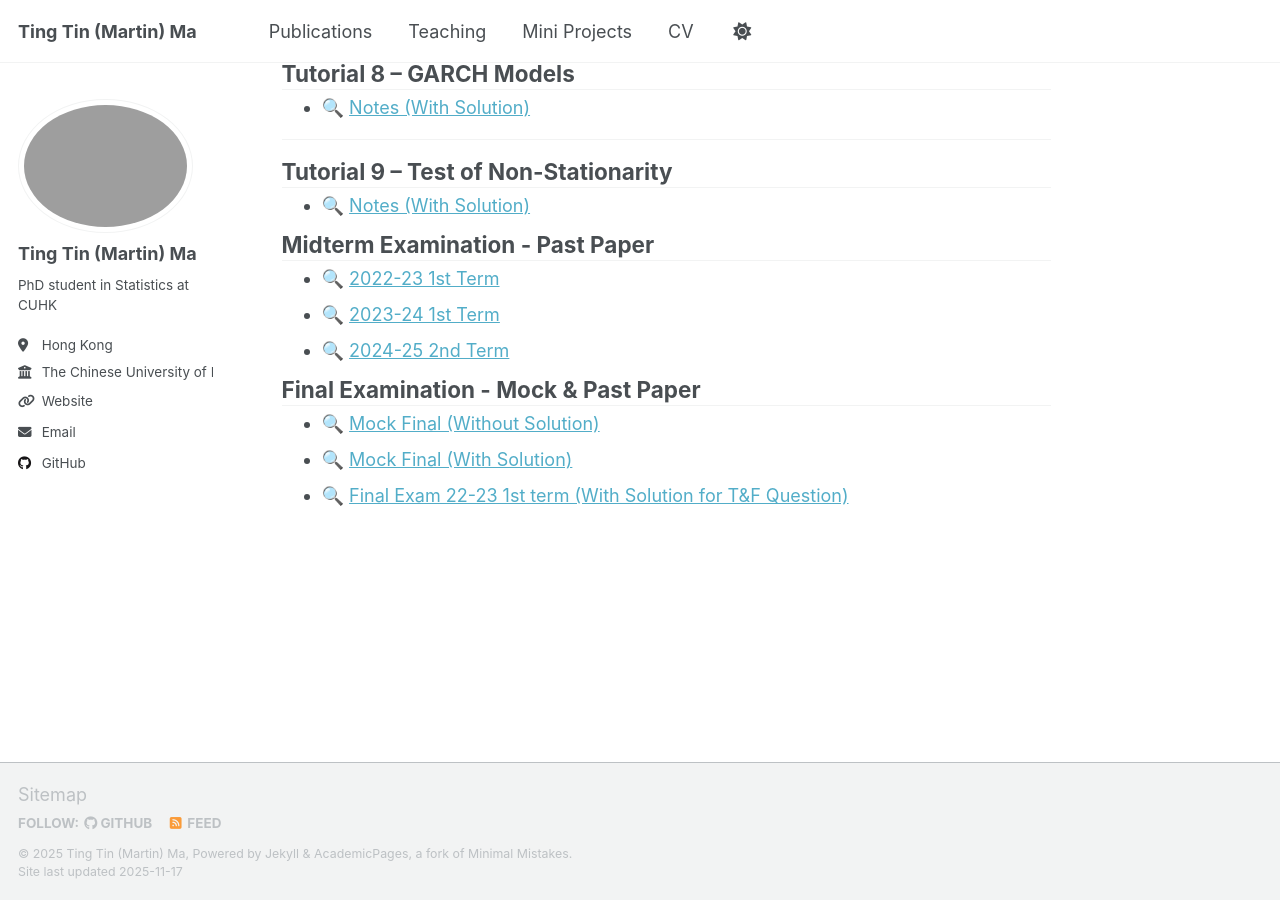
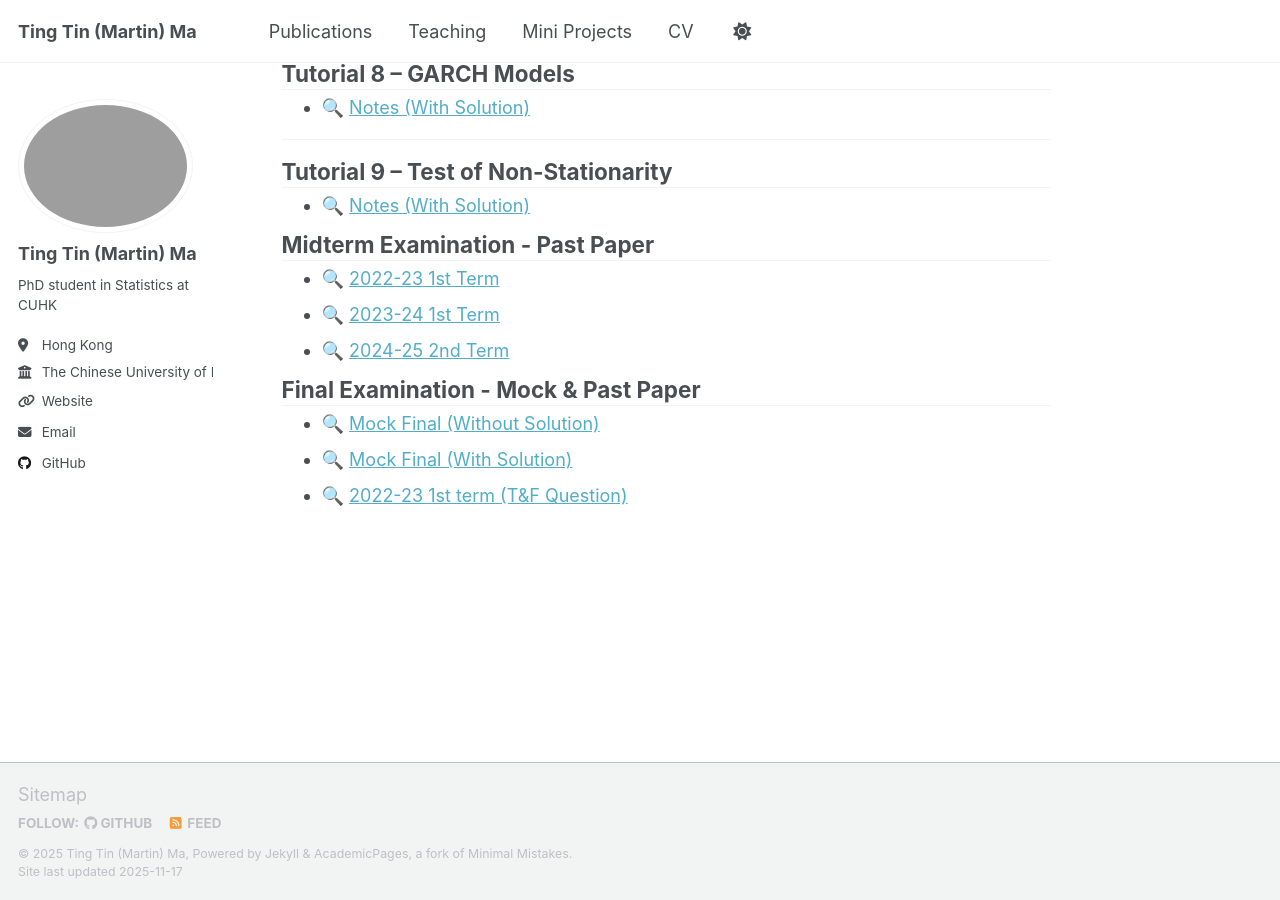
Before and after one commit to martinmtt0902/martinmtt0902.github.io, a Jekyll site: the page built from _pages/teaching.md, in a window 1280 px wide and 900 px high, scrolled down 1574 px. Built offline with Jekyll 4.4.1, drawn with Linux system fonts in a browser that asks for light colours; a script that is not in the unit is left out.

Commit message:
Update teaching.md

```diff
--- a/_pages/teaching.md
+++ b/_pages/teaching.md
@@ -97,4 +97,4 @@ Below is the complete set of tutorial notes I prepared for STAT4005.
 ## Final Examination - Mock & Past Paper
 - 🔍 [Mock Final (Without Solution)](https://github.com/martinmtt0902/CUHK-STAT4005-Tutorial-Note/blob/main/STAT4005_mockfinal.pdf)
 - 🔍 [Mock Final (With Solution)](https://github.com/martinmtt0902/CUHK-STAT4005-Tutorial-Note/blob/main/STAT4005_mockfinal_sol.pdf)
-- 🔍 [Final Exam 22-23 1st term (With Solution for T&F Question)](https://github.com/martinmtt0902/CUHK-STAT4005-Tutorial-Note/blob/main/Midterm/stat4005_mt_2025.pdf)
+- 🔍 [2022-23 1st term (T&F Question)](https://github.com/martinmtt0902/CUHK-STAT4005-Tutorial-Note/blob/main/Midterm/stat4005_mt_2025.pdf)
```
